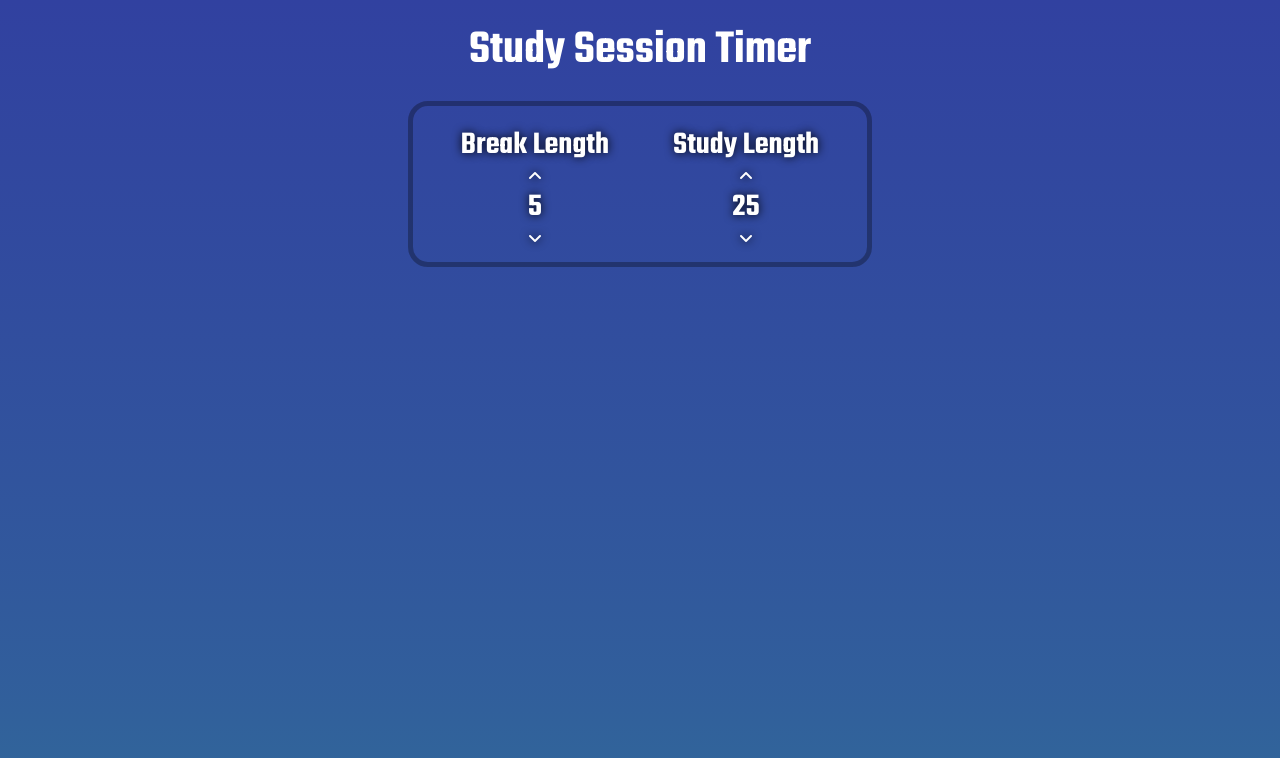
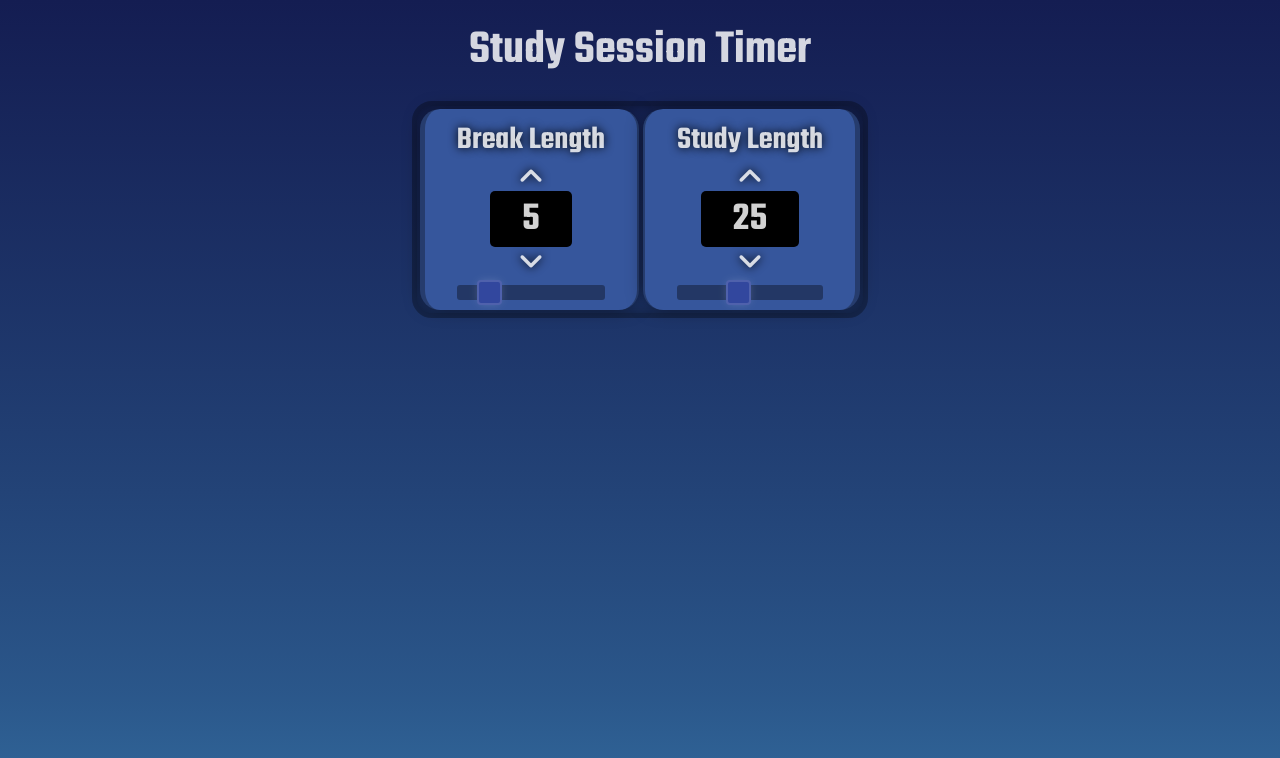
Before and after one commit to seantokuzo/StudyTimer, a React (Create React App) app: page / in a window 1280 px wide. Shown: the top 758 px of the page. Built offline with nearby package versions, Linux system fonts and the light colour scheme; a web font is replaced by a local one.

Commit message:
refining controls

```diff
--- a/src/App.js
+++ b/src/App.js
@@ -1,46 +1,218 @@
 import React, { useState, useEffect } from 'react'
 
 function App() {
-  const [breakLength, setBreakLength] = useState('')
-  const [studyLength, setStudyLength] = useState('')
+  const [breakLength, setBreakLength] = useState(0)
+  const [studyLength, setStudyLength] = useState(0)
+  const [animateBreak, setAnimateBreak] = useState({ up: false, down: false })
+  const [animateStudy, setAnimateStudy] = useState({ up: false, down: false })
+  const [disableButtons, setDisableButtons] = useState(false)
 
   useEffect(() => {
     setBreakLength(5)
     setStudyLength(25)
   }, [])
 
-  const setBreakTimer = (
-    <div className="set-timer-div">
-      <h4 className='length-label' id="break-label">Break Length</h4>
+  useEffect(() => {
+    if (breakLength > studyLength) {
+      setBreakLength(studyLength)
+    }
+  }, [studyLength, breakLength])
+
+  function incrementBreak() {
+    if (disableButtons) return
+    if (breakLength < 60 && breakLength < studyLength) {
+      setDisableButtons(true)
+      setAnimateBreak((prev) => ({
+        ...prev,
+        up: true
+      }))
+      setTimeout(() => {
+        setBreakLength((prev) => prev + 1)
+      }, 200)
+      setTimeout(() => {
+        setAnimateBreak((prev) => ({
+          ...prev,
+          up: false
+        }))
+        setDisableButtons(false)
+      }, 350)
+    }
+    return
+  }
+
+  function decrementBreak() {
+    if (disableButtons) return
+    if (breakLength > 1) {
+      setDisableButtons(true)
+      setAnimateBreak((prev) => ({
+        ...prev,
+        down: true
+      }))
+      setTimeout(() => {
+        setBreakLength((prev) => prev - 1)
+      }, 200)
+      setTimeout(() => {
+        setAnimateBreak((prev) => ({
+          ...prev,
+          down: false
+        }))
+        setDisableButtons(false)
+      }, 350)
+    }
+    return
+  }
+
+  function incrementStudy() {
+    if (disableButtons) return
+    if (studyLength < 60) {
+      setDisableButtons(true)
+      setAnimateStudy((prev) => ({
+        ...prev,
+        up: true
+      }))
+      setTimeout(() => {
+        setStudyLength((prev) => prev + 1)
+      }, 200)
+      setTimeout(() => {
+        setAnimateStudy((prev) => ({
+          ...prev,
+          up: false
+        }))
+        setDisableButtons(false)
+      }, 350)
+    }
+    return
+  }
+
+  function decrementStudy() {
+    if (disableButtons) return
+    if (studyLength > 1) {
+      setDisableButtons(true)
+      setAnimateStudy((prev) => ({
+        ...prev,
+        down: true
+      }))
+      setTimeout(() => {
+        setStudyLength((prev) => prev - 1)
+      }, 200)
+      setTimeout(() => {
+        setAnimateStudy((prev) => ({
+          ...prev,
+          down: false
+        }))
+        setDisableButtons(false)
+      }, 350)
+    }
+    return
+  }
+
+  const breakAnimation = {
+    animation: animateBreak.up
+      ? 'inc-num 300ms ease-out'
+      : animateBreak.down
+      ? 'dec-num 300ms ease-out'
+      : 'none'
+  }
+
+  const studyAnimation = {
+    animation: animateStudy.up
+      ? 'inc-num 500ms ease-out'
+      : animateStudy.down
+      ? 'dec-num 500ms ease-out'
+      : 'none'
+  }
+
+  function handleBreakSlider(e) {
+    console.log(e)
+    setBreakLength(e.target.value)
+  }
+
+  const setBreakTimerHtml = (
+    <div className="set-timer-div std-break">
+      <h4 className="length-label" id="break-label">
+        Break Length
+      </h4>
       <div className="set-timer-controls-div">
-        <i id="break-increment" className="fa-solid fa-angle-up control"></i>
-        <h3 id="break-length" className="timer-value">
-          {breakLength}
-        </h3>
-        <i id="break-decrement" className="fa-solid fa-angle-down control"></i>
+        <i
+          id="break-increment"
+          className="fa-solid fa-angle-up control"
+          onClick={incrementBreak}
+        ></i>
+        <div className="timer-value-div">
+          <h3
+            id="break-length"
+            className="timer-value number"
+            style={breakAnimation}
+          >
+            {breakLength}
+          </h3>
+        </div>
+        <i
+          id="break-decrement"
+          className="fa-solid fa-angle-down control"
+          onClick={decrementBreak}
+        ></i>
       </div>
+      <input
+        type="range"
+        min="1"
+        max={studyLength}
+        value={breakLength}
+        className="slider"
+        id="myRange"
+        onChange={handleBreakSlider}
+        disabled={disableButtons ? true : false}
+      />
     </div>
   )
 
+  function handleStudySlider(e) {
+    console.log(e)
+    setStudyLength(e.target.value)
+  }
+
   const setStudyTimerHtml = (
-    <div className="set-timer-div">
-      <h4 className='length-label' id="session-label">Study Length</h4>
+    <div className="set-timer-div std-study">
+      <h4 className="length-label" id="session-label">
+        Study Length
+      </h4>
       <div className="set-timer-controls-div">
-        <i id="session-increment" className="fa-solid fa-angle-up control"></i>
-        <h3 id="session-length" className="timer-value">
-          {studyLength}
-        </h3>
+        <i
+          id="session-increment"
+          className="fa-solid fa-angle-up control"
+          onClick={incrementStudy}
+        ></i>
+        <div className="timer-value-div">
+          <h3
+            id="session-length"
+            className="timer-value number"
+            style={studyAnimation}
+          >
+            {studyLength}
+          </h3>
+        </div>
         <i
           id="session-decrement"
           className="fa-solid fa-angle-down control"
+          onClick={decrementStudy}
         ></i>
       </div>
+      <input
+        type="range"
+        min="1"
+        max="60"
+        value={studyLength}
+        className="slider"
+        id="myRange"
+        onChange={handleStudySlider}
+        disabled={disableButtons ? true : false}
+      />
     </div>
   )
 
   const setTimers = (
     <div className="set-timers-div">
-      {setBreakTimer}
+      {setBreakTimerHtml}
       {setStudyTimerHtml}
     </div>
   )
--- a/src/index.css
+++ b/src/index.css
@@ -1,6 +1,9 @@
 :root {
   --bg1: #31679a;
   --bg2: #3141a0;
+  --bg3: #141d52;
+  --bg4: #36569c;
+  --warning-red: #e7b5b5;
 }
 
 * {
@@ -14,16 +17,21 @@ body {
   display: flex;
   justify-content: center;
 
-  background: linear-gradient(0deg, var(--bg1), 40%, var(--bg2));
+  background: linear-gradient(0deg, var(--bg1), 40%, var(--bg3));
 
-  color: white;
+  color: rgba(255, 255, 255, 0.822);
 
-  font-family: 'Teko', -apple-system, BlinkMacSystemFont, 'Segoe UI', 'Roboto',
-    'Oxygen', 'Ubuntu', 'Cantarell', 'Fira Sans', 'Droid Sans', 'Helvetica Neue',
-    sans-serif;
+  font-family: 'Teko', 'Press Start 2P', -apple-system, BlinkMacSystemFont,
+    'Segoe UI', 'Roboto', 'Oxygen', 'Ubuntu', 'Cantarell', 'Fira Sans',
+    'Droid Sans', 'Helvetica Neue', sans-serif;
   -webkit-font-smoothing: antialiased;
   -moz-osx-font-smoothing: grayscale;
+  /* font-size: .5rem; */
 }
+
+/* .number {
+  font-family: 'Press Start 2P';
+} */
 
 .app-container {
   display: flex;
@@ -33,17 +41,18 @@ body {
 
 .title {
   margin: 1rem 0;
-  font-size: 3rem;
+  font-size: 3em;
 }
 
 .set-timers-div {
   display: flex;
   align-items: baseline;
 
-  padding: 1em;
+  padding: 0.0525rem;
 
   border: 5px solid rgba(0, 0, 0, 0.3);
   border-radius: 20px;
+  box-shadow: inset 0 0 20px -5px rgba(0, 0, 0, 0.7);
 }
 
 .set-timer-div {
@@ -51,17 +60,33 @@ body {
   flex-direction: column;
   align-items: center;
 
-  padding: 0 2em;
+  margin: 0.125rem;
+  padding: 0.5rem 2rem;
+
+  background-color: var(--bg4);
 
   text-shadow: 0 0 10px #000000;
 
+  border-radius: 20px;
+  box-shadow: 0 0 20px -5px rgba(0, 0, 0, 0.7);
+
   /* border: 1px solid pink; */
+}
+
+.std-break {
+  border-left: 5px solid rgba(0, 0, 0, 0.3);
+  border-right: 2.5px solid rgba(0, 0, 0, 0.3);
+}
+
+.std-study {
+  border-left: 2.5px solid rgba(0, 0, 0, 0.3);
+  border-right: 5px solid rgba(0, 0, 0, 0.3);
 }
 
 .length-label {
   margin: 0;
 
-  font-size: 2rem;
+  font-size: 2em;
 }
 
 .set-timer-controls-div {
@@ -69,13 +94,126 @@ body {
   flex-direction: column;
   align-items: center;
 
+  padding: 0 0 0.5rem;
+
   /* border: 1px solid aqua; */
 }
 
+.timer-value-div {
+  background-color: #000000;
+  border-radius: 5px;
+}
+
 .timer-value {
-  font-size: 2rem;
+  width: 100%;
+  height: 3.5rem;
+  font-size: 2.5em;
   margin: 0;
+  overflow: hidden;
+  padding: 0 2rem;
+
+  /* border: 1px solid aqua; */
 }
+
 .control {
   margin: 0;
+  font-size: 1.75em;
+  cursor: pointer;
 }
+
+.control:hover {
+  color: var(--warning-red);
+}
+
+/* The slider itself */
+.slider {
+  -webkit-appearance: none; /* Override default CSS styles */
+  appearance: none;
+  width: 100%;
+  height: 15px;
+  background: rgba(0, 0, 0, 0.5); /* Grey background */
+  outline: none; /* Remove outline */
+  opacity: 0.7; /* Set transparency (for mouse-over effects on hover) */
+  -webkit-transition: 0.2s; /* 0.2 seconds transition on hover */
+  transition: opacity 0.2s;
+  border-radius: 3px;
+}
+
+/* Mouse-over effects */
+.slider:hover {
+  opacity: 1;
+}
+
+/* The slider handle (use -webkit- (Chrome, Opera, Safari, Edge) and -moz- (Firefox) to override default look) */
+.slider::-webkit-slider-thumb {
+  -webkit-appearance: none; /* Override default look */
+  appearance: none;
+  width: 25px; /* Set a specific slider handle width */
+  height: 25px; /* Slider handle height */
+  background: var(--bg2); /* Green background */
+  cursor: pointer; /* Cursor on hover */
+  border: 2px solid rgba(255, 255, 255, 0.2);
+  border-radius: 4px;
+  box-shadow: 0 0 10px -2px rgba(255, 255, 255, 0.3);
+}
+
+.slider::-webkit-slider-thumb:active {
+  transform: scale(1.1);
+}
+
+.slider::-moz-range-thumb {
+  width: 25px; /* Set a specific slider handle width */
+  height: 25px; /* Slider handle height */
+  background: var(--bg2); /* Green background */
+  cursor: pointer; /* Cursor on hover */
+  border: 2px solid rgba(255, 255, 255, 0.2);
+  border-radius: 4px;
+  box-shadow: 0 0 10px -2px rgba(255, 255, 255, 0.3);
+}
+
+@keyframes inc-num {
+  0% {
+    opacity: 1;
+  }
+  49% {
+    opacity: 0;
+    margin-right: 50px;
+    transform: rotate(-90deg);
+  }
+  50% {
+    opacity: 0;
+    margin-right: -50px;
+    font-size: 0.2em;
+    line-height: 1em;
+  }
+  51% {
+    opacity: 1;
+    transform: rotate(120deg);
+  }
+  100% {
+    margin-right: 0;
+  }
+}
+
+@keyframes dec-num {
+  0% {
+    opacity: 1;
+  }
+  49% {
+    opacity: 0;
+    margin-right: -50px;
+    transform: rotate(120deg);
+  }
+  50% {
+    opacity: 0;
+    margin-right: 50px;
+    font-size: 0.2em;
+  }
+  51% {
+    opacity: 1;
+    transform: rotate(-90deg);
+  }
+  100% {
+    margin-right: 0;
+  }
+}
```
Also changed, not shown: src/img/thecrackerjaps-anim-nobck.png (added).
